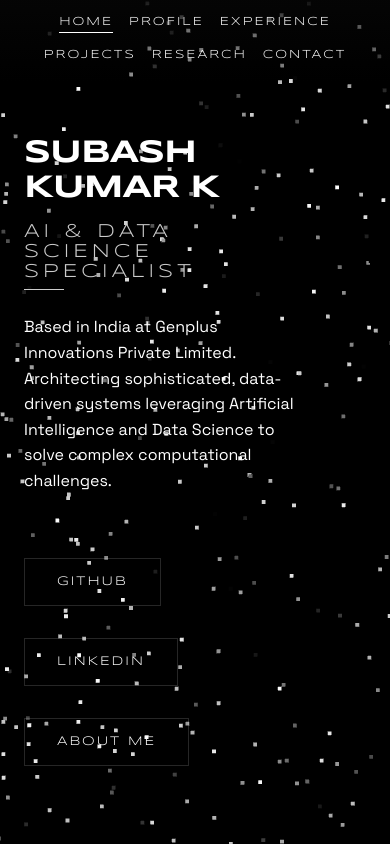
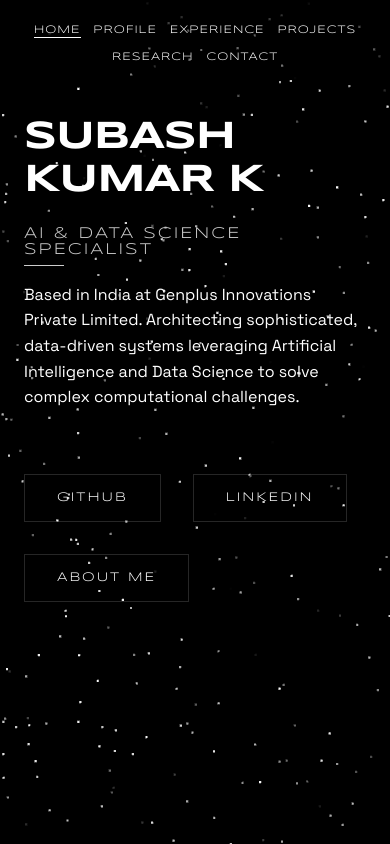
Before and after one commit to SubashSK777/Portfolio, a React (Vite) app: page / in a window 390 px wide. Built offline with nearby package versions, Linux system fonts and the light colour scheme.

Commit message:
Improve mobile responsiveness: Fix clustered layouts, adjust typography, and add responsive star sizing

```diff
--- a/src/components/BackgroundOverlay.jsx
+++ b/src/components/BackgroundOverlay.jsx
@@ -63,11 +63,13 @@ const BackgroundOverlay = () => {
     geometry.setAttribute('position', new THREE.BufferAttribute(positions, 3));
     geometry.setAttribute('color', new THREE.BufferAttribute(colors, 3));
 
+    const getStarSize = () => (window.innerWidth < 1024 ? 2.2 : 3.8);
+
     const material = new THREE.PointsMaterial({
-      size: 3.8,
+      size: getStarSize(),
       vertexColors: true,
       transparent: true,
-      opacity: 1.0,  // Full opacity for pure white
+      opacity: 1.0,
       sizeAttenuation: true,
     });
 
@@ -87,6 +89,7 @@ const BackgroundOverlay = () => {
 
     window.addEventListener('resize', () => {
       renderer.setSize(window.innerWidth, window.innerHeight);
+      material.size = getStarSize();
     });
 
     // =========================
--- a/src/index.css
+++ b/src/index.css
@@ -169,11 +169,11 @@ ul {
 h1.display-title {
   font-family: var(--font-display);
   font-weight: 700;
-  font-size: clamp(1.8rem, 4vw, 3.2rem);
+  font-size: clamp(2.2rem, 6vw, 4.5rem);
   text-transform: uppercase;
-  line-height: 1.1;
+  line-height: 1.05;
   margin-bottom: 2rem;
-  letter-spacing: -2px;
+  letter-spacing: -3px;
 }
 
 h2.section-title {
@@ -199,12 +199,21 @@ h2.section-title::after {
 }
 
 p.body-text {
-  font-size: 1.4rem;
-  line-height: 1.8;
+  font-size: clamp(1rem, 1.8vw, 1.4rem);
+  line-height: 1.7;
   color: var(--text-main);
   font-weight: 400;
-  /* Made slightly less bold */
-  max-width: 1100px;
+  max-width: 900px;
+}
+
+.home-text-container {
+  padding-right: 20%;
+}
+
+@media (max-width: 1024px) {
+  .home-text-container {
+    padding-right: 0;
+  }
 }
 
 /* --- Navigation --- */
@@ -389,79 +398,86 @@ p.body-text {
     flex-direction: column;
   }
 
-  /* Make sure the image section sits at the top and scales safely */
-  /* Hide the image section entirely on mobile */
   .media-section {
     display: none;
   }
 
-  /* The content section takes up the full view height */
   .content-section {
     width: 100vw;
     height: 100vh;
     flex-shrink: 0;
   }
 
-  /* Let full-width pages take up 100vh */
   .content-section.full-width {
     width: 100vw;
     height: 100vh;
   }
 
-  /* Minimal spacing for split layout since nav overlays the screen */
   .content-top-spacing {
-    height: 120px;
+    height: 100px;
   }
 
-  /* For full width, we need top spacing so the nav doesn't overlap text */
-  .content-section.full-width .content-top-spacing {
-    height: 120px;
+  .content-inner,
+  .content-section.full-width .content-inner {
+    padding: 1rem 1.5rem 6rem 1.5rem;
+    overflow-x: hidden;
   }
 
-  /* Adjust padding so mobile users have edge space */
-  .content-inner,
-  .content-section.full-width .content-inner {
-    padding: 1rem 1.5rem 4rem 1.5rem;
-  }
-
-  /* Navigation becomes centered header */
   .nav-container {
-    padding: 1rem 1.25rem;
-    background: linear-gradient(to bottom, rgba(5,5,5,0.9), transparent);
+    padding: 1.5rem 1rem;
+    background: linear-gradient(to bottom, rgba(0,0,0,0.95), transparent);
     width: 100%;
     justify-content: center;
+    position: fixed;
+    top: 0;
   }
 
   .nav-links {
-    gap: 1rem;
+    gap: 0.8rem;
     flex-wrap: wrap;
     justify-content: center;
   }
 
   .nav-item {
-    font-size: 0.75rem;
-    letter-spacing: 2px;
+    font-size: 0.7rem;
+    letter-spacing: 1px;
+    padding-bottom: 2px;
   }
 
-  /* Scale down massive titles */
   h1.display-title {
-    font-size: clamp(2rem, 8vw, 3rem);
-    margin-bottom: 1rem;
+    font-size: clamp(2rem, 10vw, 3rem);
+    margin-bottom: 1.5rem;
     letter-spacing: -1px;
+    line-height: 1.1;
   }
 
   h2.section-title {
-    font-size: 1.2rem;
-    margin-bottom: 2rem;
+    font-size: 1rem;
+    margin-bottom: 1.5rem;
+    letter-spacing: 2px;
   }
 
   p.body-text {
     font-size: 1rem;
     line-height: 1.6;
+    max-width: 100%;
   }
 
   .minimal-card {
     padding: 1.5rem 0;
+  }
+
+  /* Specific fix for Project cards on mobile */
+  .minimal-card > div {
+    flex-direction: column;
+    align-items: flex-start !important;
+    gap: 1rem !important;
+  }
+
+  .minimal-card a[target="_blank"] {
+     margin-left: 0 !important;
+     width: 100%;
+     text-align: center;
   }
 }
 
--- a/src/pages/Home.jsx
+++ b/src/pages/Home.jsx
@@ -6,7 +6,7 @@ import PageTransition from '../components/PageTransition';
 const Home = () => {
   return (
     <PageTransition imageSrc="/avatar1.png" imageAlt="Subash Kumar Profile" scaleImage={true}>
-      <div style={{ paddingRight: '20%' }}>
+      <div className="home-text-container">
         <motion.h1
           className="display-title"
           initial={{ opacity: 0, y: 20 }}
```
